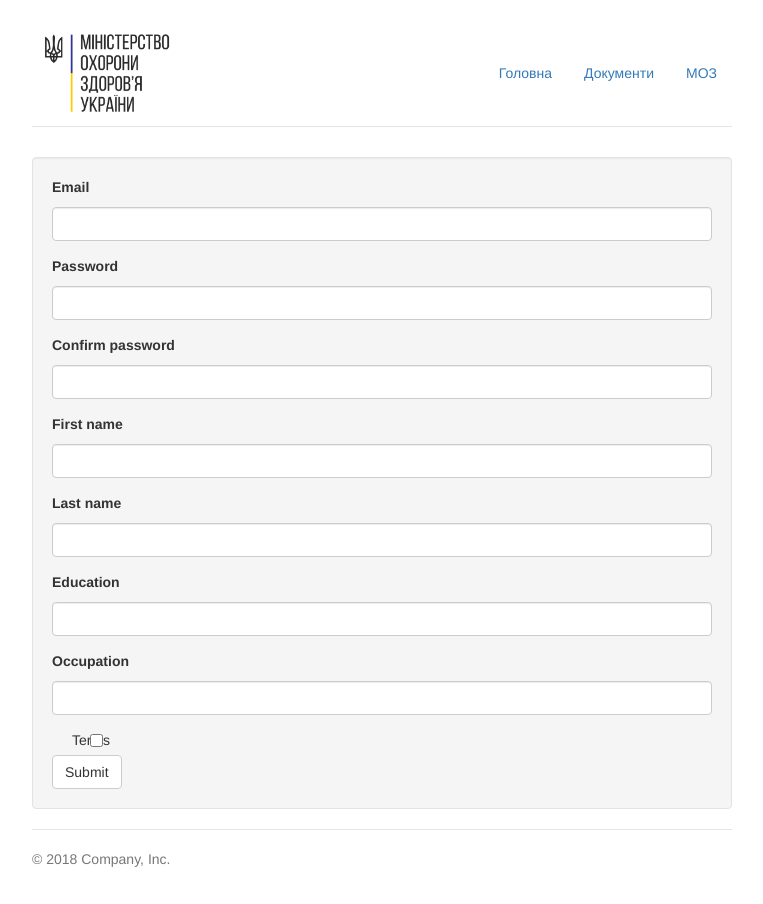
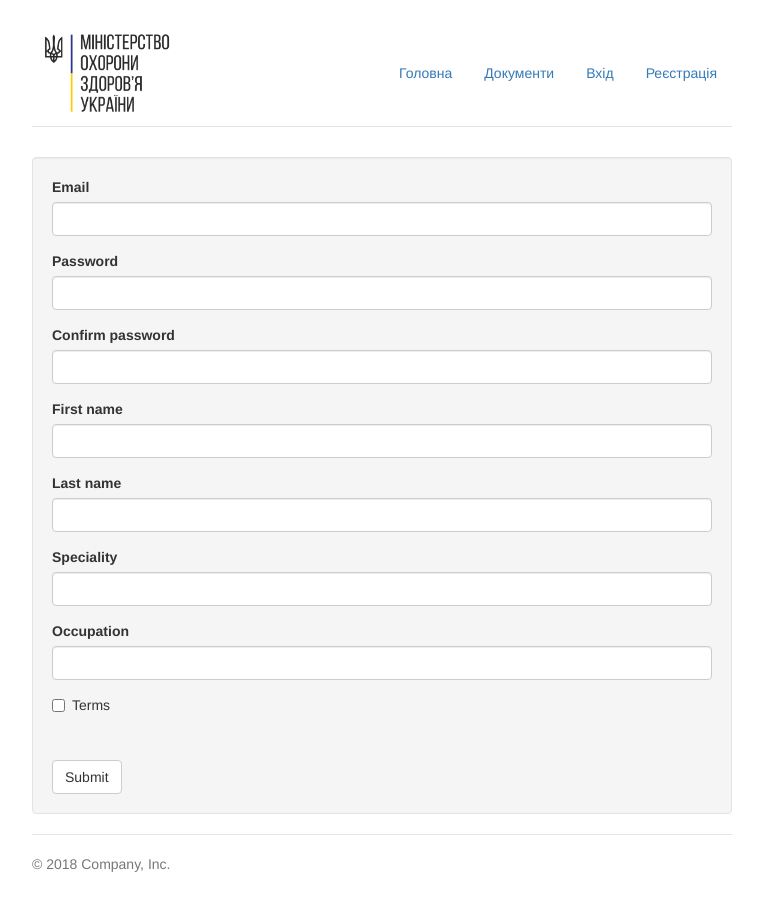
Before and after one commit to ochzhen/moz, a Python web app: template moz/templates/register.html in a window 1280 px wide. Shown: the whole page, without its empty margins (258-1021 px from the left). Before the commit the page ends 867 px from the top, so only its background shows below. Run offline with Jinja, Linux system fonts and the light colour scheme; the template is opened without the code that fills it, so the values that code supplies are empty, except form fields; form fields are guessed from the names that the template uses; some libraries are stand-ins or nearby versions.

Commit message:
Adjust register page

```diff
--- a/moz/templates/includes/_header.html
+++ b/moz/templates/includes/_header.html
@@ -6,7 +6,13 @@
         <ul class="nav nav-pills">
         <li role="presentation"><a href="{{url_for('main.index')}}">Головна</a></li>
         <li role="presentation"><a href="{{url_for('main.documents_list')}}">Документи</a></li>
-      <li role="presentation"><a href="http://moz.gov.ua/" target="_blank">МОЗ</a></li>
+        {% if current_user.is_authenticated %}
+            <li role="presentation"><a href="{{url_for('auth.logout')}}">Вихід</a></li>
+        {% else %}
+            <li role="presentation"><a href="{{url_for('auth.login')}}">Вхід</a></li>
+            <li role="presentation"><a href="{{url_for('auth.register')}}">Реєстрація</a></li>
+        {% endif %}
+        <!-- <li role="presentation"><a href="http://moz.gov.ua/" target="_blank">Сайт МОЗ</a></li> -->
         </ul>
     </nav>
 </div>
--- a/moz/templates/register.html
+++ b/moz/templates/register.html
@@ -8,62 +8,88 @@
     <form action="{{url_for('auth.register')}}" method="post">
         {{ form.hidden_tag() }}
         <div class="form-group">
-            <label for="email">{{ form.email.label }}</label>
+            {{ form.email.label }}
             {{ form.email(size=64, class="form-control", id="email") }}
+            <ul class="error-list">
                 {% for error in form.email.errors %}
-                <span style="color: red;">{{ error }}</span>
+                    <li>{{ error }}</li>
                 {% endfor %}
+            </ul>
         </div>
         <div class="form-group">
-            <label for="password">{{ form.password.label }}</label>
+            {{ form.password.label }}
             {{ form.password(size=32, class="form-control", id="password") }}
+            <ul class="error-list">
                 {% for error in form.password.errors %}
-                <span style="color: red;">{{ error }}</span>
+                    <li>{{ error }}</li>
                 {% endfor %}
+            </ul>
         </div>
         <div class="form-group">
-            <label for="confirm_password">{{ form.confirm_password.label }}</label>
+            {{ form.confirm_password.label }}
             {{ form.confirm_password(size=32, class="form-control", id="confirm_password") }}
+            <ul class="error-list">
                 {% for error in form.confirm_password.errors %}
-                <span style="color: red;">{{ error }}</span>
+                    <li>{{ error }}</li>
                 {% endfor %}
+            </ul>
         </div>
         <div class="form-group">
-            <label for="first_name">{{ form.first_name.label }}</label>
+            {{ form.first_name.label }}
             {{ form.first_name(class="form-control", id="first_name") }}
+            <ul class="error-list">
                 {% for error in form.first_name.errors %}
-                <span style="color: red;">{{ error }}</span>
+                    <li>{{ error }}</li>
                 {% endfor %}
+            </ul>
         </div>
         <div class="form-group">
-            <label for="last_name">{{ form.last_name.label }}</label>
+            {{ form.last_name.label }}
             {{ form.last_name(class="form-control", id="last_name") }}
+            <ul class="error-list">
                 {% for error in form.last_name.errors %}
-                <span style="color: red;">{{ error }}</span>
+                    <li>{{ error }}</li>
                 {% endfor %}
+            </ul>
         </div>
         <div class="form-group">
-            <label for="education">{{ form.education.label }}</label>
-            {{ form.education(class="form-control", id="education") }}
-            {% for error in form.education.errors %}
-            <span style="color: red;">{{ error }}</span>
+            {{ form.speciality.label }}
+            {{ form.speciality(class="form-control", id="speciality") }}
+            <ul class="error-list">
+                {% for error in form.speciality.errors %}
+                    <li>{{ error }}</li>
                 {% endfor %}
+            </ul>
         </div>
         <div class="form-group">
-            <label for="education">{{ form.occupation.label }}</label>
-            {{ form.occupation(class="form-control", id="education") }}
+            {{ form.occupation.label }}
+            {{ form.occupation(class="form-control", id="occupation") }}
+            <ul class="error-list">
                 {% for error in form.occupation.errors %}
-            <span style="color: red;">{{ error }}</span>
+                    <li>{{ error }}</li>
                 {% endfor %}
+            </ul>
         </div>
         <div class="checkbox">
-            {{ form.terms.label }}{{ form.terms }}
-{#            <label><input type="checkbox" id="checkbox1"> I agree with terms of use</label>#}
+            <label for="terms">
+                {{ form.terms(id="terms") }} {{ form.terms.label.text }}
+            </label>
         </div>
+        <ul class="error-list">
+            {% for error in form.terms.errors %}
+                <li>{{ error }}</li>
+            {% endfor %}
+        </ul>
         <div class="checkbox">
-            {{ form.is_medical.label }}{{ form.is_medical }}
-{#            <label><input type="checkbox" id="checkbox2"> I confirm that I'm medical worker</label>#}
+            <label for="is_medical">
+                {{ form.is_medical(id="is_medical") }} {{ form.is_medical.label.text }}
+            </label>
         </div>
+        <ul class="error-list">
+            {% for error in form.is_medical.errors %}
+                <li>{{ error }}</li>
+            {% endfor %}
+        </ul>
         {{ form.submit(class="btn btn-default") }}
     </form>
 </div>
```
Also changed, not shown: moz/auth/forms.py (+71 -15 lines), moz/auth/views.py (+15 -14 lines). Lines whose indentation alone changed are shown as unchanged.
